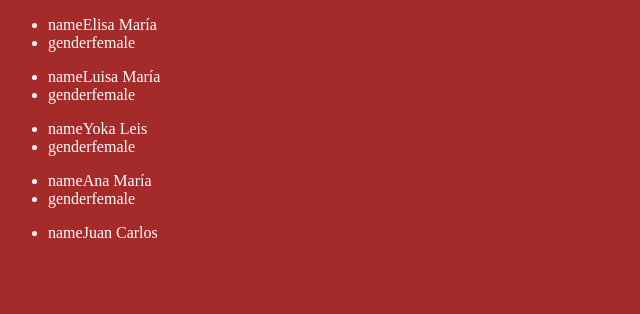
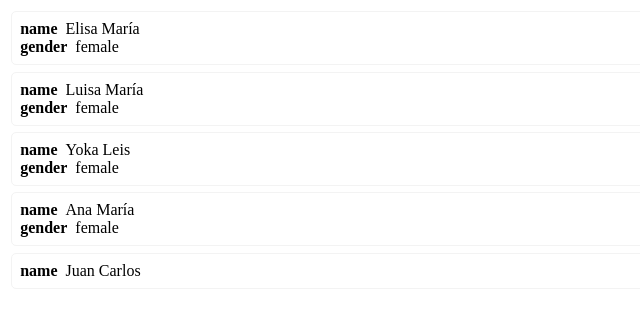
Before and after one commit to jcarlosj/JavaScript-T4-Entrega, a plain HTML site: page index.html in a window 1280 px wide. Shown: the whole page, without its empty margins (0-640 px from the left). Drawn offline with Linux system fonts and the light colour scheme.

Commit message:
[+] Styles: Básicos

```diff
--- a/css/master.css
+++ b/css/master.css
@@ -1,4 +1,17 @@
-body {
-    background-color: brown;
-    color: white;
+.data {
+    display: grid;
 }
+ul {
+    border: 1px solid #F3F3F3;
+    border-radius: 5px;
+    list-style: none;
+    margin: .2rem;
+    padding: .5rem;
+}
+
+label {
+    font-weight: bold;
+}
+span {
+    padding: 0 .5rem;
+}
```
